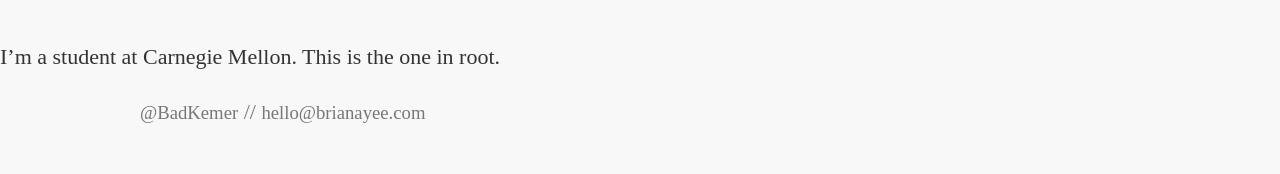
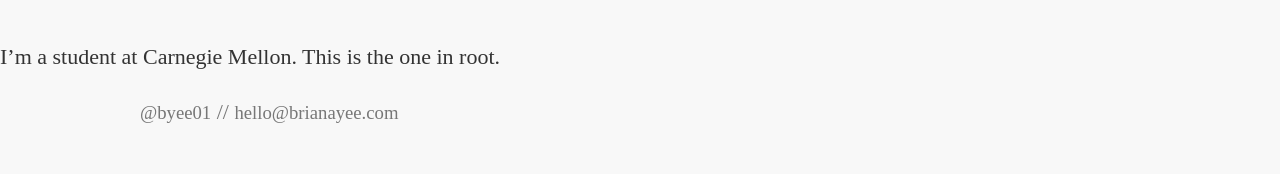
Before and after one commit to byee01/byee01.github.io, a Jekyll site: the page built from about.md, in a window 1280 px wide. Shown: the part 126-300 px from the top of the page. Built offline with Jekyll 4.4.1, drawn with Linux system fonts in a browser that asks for light colours.

Commit message:
Replace Twitter with Instagram.

```diff
--- a/_layouts/default.html
+++ b/_layouts/default.html
@@ -31,7 +31,7 @@
   </section>
   <footer>
     <div class="container">
-      <a href="http://twitter.com/BadKemer" title="You should follow me on Twitter." rel="me" target="_blank">@BadKemer</a> // <a href="mailto:hello@brianayee.com" title="Shoot me an email at hello@brianayee.com">hello@brianayee.com</a>
+      <a href="https://www.instagram.com/byee01/" title="Occasionally I take photos." rel="me" target="_blank">@byee01</a> // <a href="mailto:hello@brianayee.com" title="Shoot me an email at hello@brianayee.com">hello@brianayee.com</a>
     </div>
   </footer>
   <script type="text/javascript">
```
